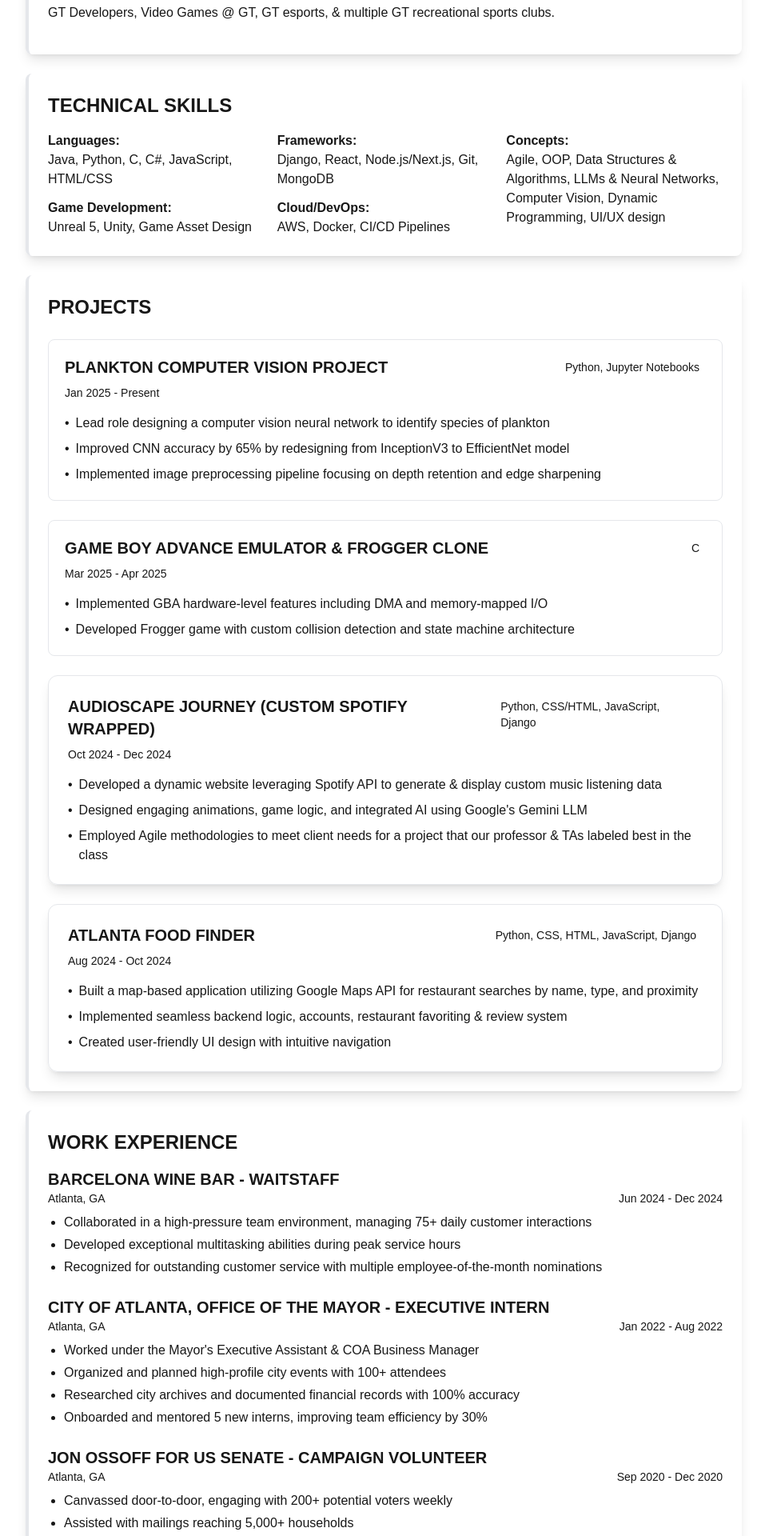
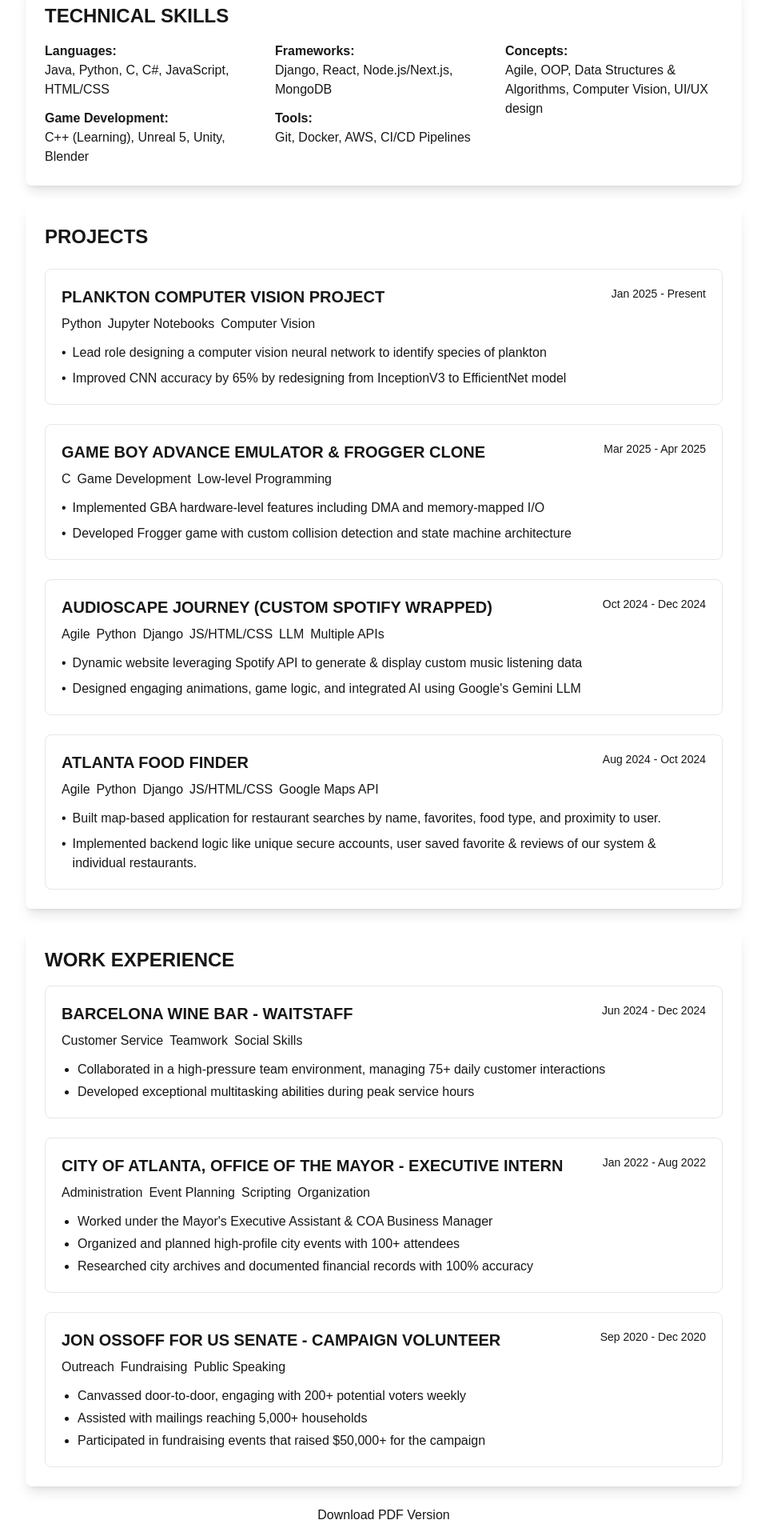
Before and after one commit to thatdudegrantt/personal-site, a Next.js app: page /resume in a window 1280 px wide. Shown: the part 620-2540 px from the top of the page at 80% size, without its empty margins (160-1117 px from the left). Built offline with nearby package versions, Linux system fonts and the light colour scheme; no server answers.

Commit message:
resume v2.3.3
finished version 2, and fixed some css styling bugs.

```diff
--- a/src/app/resume/page.js
+++ b/src/app/resume/page.js
@@ -24,8 +24,8 @@ export default function Resume() {
 
     // added expand sections
     const [expandedSections, setExpandedSections] = useState({
-        awards: true,
-        clubs: true
+        awards: false,
+        clubs: false
     });
     const toggleSection = (section) => {
         setExpandedSections(prev => ({
@@ -107,22 +107,20 @@ export default function Resume() {
                 </div>
 
                 {/* Education */}
-                <motion.div
-                    whileHover={cardVar.hover}
-                    whileTap={cardVar.tap}
-                    className="bg-base-100 rounded-lg shadow-lg p-6 border-l-4 border-primary"
-                >
+                <div className="bg-base-100 rounded-lg shadow-lg p-6">
                     <h2 className="text-2xl font-bold text-base-content mb-4">EDUCATION</h2>
                     <div className="mb-4">
+                        <div className="flex justify-between items-start">
                             <h3 className="text-xl font-semibold text-base-content">GEORGIA INSTITUTE OF TECHNOLOGY</h3>
-                        <div className="flex justify-between text-base-content">
-                            <span className="font-medium">Atlanta, GA</span>
-                            <span>Dec 2026</span>
+                            <span className="text-base-content">Dec 2026</span>
                         </div>
-                        <div className="mt-1">
+                        <div className="flex justify-between items-start">
                             <p className="text-base-content">Bachelor of Science in Computer Science</p>
+                            <span className="text-base-content">Atlanta, GA</span>
+                        </div>
+                        <div className="mt-2">
                             <p className="text-base-content italic">Threads: Media/Systems & Architecture</p>
-                            <p className="text-base-content">Minor in Economics</p>
+                            <p className="text-base-content italic">Minor in Economics</p>
                         </div>
 
                         {/* Expandable Awards */}
@@ -165,54 +163,51 @@ export default function Resume() {
                             )}
                         </div>
                     </div>
-                </motion.div>
+                </div>
 
                 {/* Technical Skills */}
-                <motion.div
-                    whileHover={cardVar.hover}
-                    whileTap={cardVar.tap}
-                    className="bg-base-100 rounded-lg shadow-lg p-6 border-l-4 border-secondary"
-                >
+                <div className="bg-base-100 rounded-lg shadow-lg p-6">
                     <h2 className="text-2xl font-bold text-base-content mb-4">TECHNICAL SKILLS</h2>
                     <div className="grid grid-cols-1 md:grid-cols-3 gap-4 text-base-content">
                         <div>
                             <h3 className="font-semibold">Languages:</h3>
                             <p>Java, Python, C, C#, JavaScript, HTML/CSS</p>
                             <h3 className="font-semibold mt-3">Game Development:</h3>
-                            <p>Unreal 5, Unity, Game Asset Design</p>
+                            <p>C++ (Learning), Unreal 5, Unity, Blender</p>
                         </div>
                         <div>
                             <h3 className="font-semibold">Frameworks:</h3>
-                            <p>Django, React, Node.js/Next.js, Git, MongoDB</p>
-                            <h3 className="font-semibold mt-3">Cloud/DevOps:</h3>
-                            <p>AWS, Docker, CI/CD Pipelines</p>
+                            <p>Django, React, Node.js/Next.js, MongoDB</p>
+                            <h3 className="font-semibold mt-3">Tools:</h3>
+                            <p>Git, Docker, AWS, CI/CD Pipelines</p>
                         </div>
                         <div>
                             <h3 className="font-semibold">Concepts:</h3>
-                            <p>Agile, OOP, Data Structures & Algorithms, LLMs & Neural Networks, Computer Vision,
-                                Dynamic Programming, UI/UX design</p>
+                            <p>Agile, OOP, Data Structures & Algorithms, Computer Vision, UI/UX design</p>
                         </div>
                     </div>
-                </motion.div>
+                </div>
 
                 {/* Projects - Card Style */}
+                <div className="bg-base-100 rounded-lg shadow-lg p-6">
+                    <h2 className="text-2xl font-bold text-base-content mb-6">PROJECTS</h2>
+                    <div className="space-y-6">
+                        {/* Plankton Computer Vision */}
                         <motion.div
                             whileHover={cardVar.hover}
                             whileTap={cardVar.tap}
-                    className="bg-base-100 rounded-lg shadow-lg p-6 border-l-4 border-accent"
+                            className="bg-base-200/50 rounded-lg p-5 border border-base-300"
                         >
-                    <h2 className="text-2xl font-bold text-base-content mb-6">PROJECTS</h2>
-                    <div className="space-y-6">
-                        {/* Plankton Computer Vision */}
-                        <div className="bg-base-200/50 rounded-lg p-5 border border-base-300">
                             <div className="flex justify-between items-start mb-2">
                                 <h3 className="text-xl font-bold text-base-content">PLANKTON COMPUTER VISION
                                     PROJECT</h3>
-                                <span className="text-sm bg-primary text-primary-content px-2 py-1 rounded">
-                  Python, Jupyter Notebooks
-                </span>
+                                <span className="text-sm text-base-content/70">Jan 2025 - Present</span>
                             </div>
-                            <p className="text-sm text-base-content mb-4">Jan 2025 - Present</p>
+                            <div className="flex flex-wrap gap-2 mb-3">
+                                <span className="badge badge-primary">Python</span>
+                                <span className="badge badge-primary">Jupyter Notebooks</span>
+                                <span className="badge badge-primary">Computer Vision</span>
+                            </div>
                             <ul className="space-y-2 text-base-content">
                                 <li className="flex items-start">
                                     <span className="mr-2">•</span>
@@ -222,24 +217,24 @@ export default function Resume() {
                                     <span className="mr-2">•</span>
                                     Improved CNN accuracy by 65% by redesigning from InceptionV3 to EfficientNet model
                                 </li>
-                                <li className="flex items-start">
-                                    <span className="mr-2">•</span>
-                                    Implemented image preprocessing pipeline focusing on depth retention and edge
-                                    sharpening
-                                </li>
                             </ul>
-                        </div>
-
+                        </motion.div>
                         {/* GBA Emulator */}
-                        <div className="bg-base-200/50 rounded-lg p-5 border border-base-300">
+                        <motion.div
+                            whileHover={cardVar.hover}
+                            whileTap={cardVar.tap}
+                            className="bg-base-200/50 rounded-lg p-5 border border-base-300"
+                        >
                             <div className="flex justify-between items-start mb-2">
                                 <h3 className="text-xl font-bold text-base-content">GAME BOY ADVANCE EMULATOR & FROGGER
                                     CLONE</h3>
-                                <span className="text-sm bg-primary text-primary-content px-2 py-1 rounded">
-                  C
-                </span>
+                                <span className="text-sm text-base-content/70">Mar 2025 - Apr 2025</span>
                             </div>
-                            <p className="text-sm text-base-content mb-4">Mar 2025 - Apr 2025</p>
+                            <div className="flex flex-wrap gap-2 mb-3">
+                                <span className="badge badge-primary">C</span>
+                                <span className="badge badge-primary">Game Development</span>
+                                <span className="badge badge-primary">Low-level Programming</span>
+                            </div>
                             <ul className="space-y-2 text-base-content">
                                 <li className="flex items-start">
                                     <span className="mr-2">•</span>
@@ -251,131 +246,149 @@ export default function Resume() {
                                     architecture
                                 </li>
                             </ul>
-                        </div>
+                        </motion.div>
 
                         {/* Audioscape Journey */}
-                        <div
-                            className="bg-base-100 rounded-xl shadow-lg overflow-hidden hover:shadow-xl transition-all duration-300 hover:-translate-y-1 border border-base-300">
-                            <div className="p-6">
+                        <motion.div
+                            whileHover={cardVar.hover}
+                            whileTap={cardVar.tap}
+                            className="bg-base-200/50 rounded-lg p-5 border border-base-300"
+                        >
                             <div className="flex justify-between items-start mb-2">
-                                    <h3 className="text-xl font-bold text-base-content">AUDIOSCAPE JOURNEY (CUSTOM
-                                        SPOTIFY WRAPPED)</h3>
-                                    <span className="text-sm bg-primary text-primary-content px-2 py-1 rounded">
-                                        Python, CSS/HTML, JavaScript, Django
-                                    </span>
+                                <h3 className="text-xl font-bold text-base-content">AUDIOSCAPE JOURNEY (CUSTOM SPOTIFY
+                                    WRAPPED)</h3>
+                                <span className="text-sm text-base-content/70">Oct 2024 - Dec 2024</span>
                             </div>
-                                <p className="text-sm text-base-content mb-4">Oct 2024 - Dec 2024</p>
+                            <div className="flex flex-wrap gap-2 mb-3">
+                                <span className="badge badge-primary">Agile</span>
+                                <span className="badge badge-primary">Python</span>
+                                <span className="badge badge-primary">Django</span>
+                                <span className="badge badge-primary">JS/HTML/CSS</span>
+                                <span className="badge badge-primary">LLM</span>
+                                <span className="badge badge-primary">Multiple APIs</span>
+                            </div>
                             <ul className="space-y-2 text-base-content">
                                 <li className="flex items-start">
                                     <span className="mr-2">•</span>
-                                        Developed a dynamic website leveraging Spotify API to generate & display custom
-                                        music listening data
+                                    Dynamic website leveraging Spotify API to generate & display custom music listening
+                                    data
                                 </li>
                                 <li className="flex items-start">
                                     <span className="mr-2">•</span>
-                                        Designed engaging animations, game logic, and integrated AI using Google's
-                                        Gemini LLM
+                                    Designed engaging animations, game logic, and integrated AI using Google's Gemini
+                                    LLM
+                                </li>
+                            </ul>
+                        </motion.div>
+
+                        {/* Atlanta Food Finder */}
+                        <motion.div
+                            whileHover={cardVar.hover}
+                            whileTap={cardVar.tap}
+                            className="bg-base-200/50 rounded-lg p-5 border border-base-300"
+                        >
+                            <div className="flex justify-between items-start mb-2">
+                                <h3 className="text-xl font-bold text-base-content">ATLANTA FOOD FINDER</h3>
+                                <span className="text-sm text-base-content/70">Aug 2024 - Oct 2024</span>
+                            </div>
+                            <div className="flex flex-wrap gap-2 mb-3">
+                                <span className="badge badge-primary">Agile</span>
+                                <span className="badge badge-primary">Python</span>
+                                <span className="badge badge-primary">Django</span>
+                                <span className="badge badge-primary">JS/HTML/CSS</span>
+                                <span className="badge badge-primary">Google Maps API</span>
+                            </div>
+                            <ul className="space-y-2 text-base-content">
+                                <li className="flex items-start">
+                                    <span className="mr-2">•</span>
+                                    Built map-based application for restaurant searches by name, favorites, food type, and proximity to user.
                                 </li>
                                 <li className="flex items-start">
                                     <span className="mr-2">•</span>
-                                        Employed Agile methodologies to meet client needs for a project that our
-                                        professor & TAs labeled best in the class
+                                    Implemented backend logic like unique secure accounts, user saved favorite & reviews of our system & individual restaurants.
                                 </li>
                             </ul>
+                        </motion.div>
+
                     </div>
                 </div>
 
-                        {/* Atlanta Food Finder */}
-                        <div
-                            className="bg-base-100 rounded-xl shadow-lg overflow-hidden hover:shadow-xl transition-all duration-300 hover:-translate-y-1 border border-base-300">
-                            <div className="p-6">
-                                <div className="flex justify-between items-start mb-2">
-                                    <h3 className="text-xl font-bold text-base-content">ATLANTA FOOD FINDER</h3>
-                                    <span className="text-sm bg-primary text-primary-content px-2 py-1 rounded">
-                                        Python, CSS, HTML, JavaScript, Django
-                                    </span>
-                                </div>
-                                <p className="text-sm text-base-content mb-4">Aug 2024 - Oct 2024</p>
-                                <ul className="space-y-2 text-base-content">
-                                    <li className="flex items-start">
-                                        <span className="mr-2">•</span>
-                                        Built a map-based application utilizing Google Maps API for restaurant searches
-                                        by name, type, and proximity
-                                    </li>
-                                    <li className="flex items-start">
-                                        <span className="mr-2">•</span>
-                                        Implemented seamless backend logic, accounts, restaurant favoriting & review
-                                        system
-                                    </li>
-                                    <li className="flex items-start">
-                                        <span className="mr-2">•</span>
-                                        Created user-friendly UI design with intuitive navigation
-                                    </li>
-                                </ul>
-                            </div>
-                        </div>
-
-                    </div>
-                </motion.div>
-
                 {/* Work Experience */}
+                <div className="bg-base-100 rounded-lg shadow-lg p-6">
+                    <h2 className="text-2xl font-bold text-base-content mb-4">WORK EXPERIENCE</h2>
+                    <div className="space-y-6">
+                        {/* Barcelona Wine Bar */}
                         <motion.div
                             whileHover={cardVar.hover}
                             whileTap={cardVar.tap}
-                    className="bg-base-100 rounded-lg shadow-lg p-6 border-l-4 border-primary"
+                            className="bg-base-200/50 rounded-lg p-5 border border-base-300"
                         >
-                    <h2 className="text-2xl font-bold text-base-content mb-4">WORK EXPERIENCE</h2>
-                    <div className="space-y-6">
-                        {/* Barcelona Wine Bar */}
-                        <div>
-                            <h3 className="text-xl font-semibold text-base-content">BARCELONA WINE BAR - WAITSTAFF</h3>
-                            <div className="flex justify-between text-sm mb-2">
-                                <span className="text-base-content">Atlanta, GA</span>
-                                <span className="text-base-content">Jun 2024 - Dec 2024</span>
+                            <div className="flex justify-between items-start mb-2">
+                                <h3 className="text-xl font-semibold text-base-content">BARCELONA WINE BAR -
+                                    WAITSTAFF</h3>
+                                <span className="text-sm text-base-content/70">Jun 2024 - Dec 2024</span>
+                            </div>
+                            <div className="flex flex-wrap gap-2 mb-3">
+                                <span className="badge badge-primary">Customer Service</span>
+                                <span className="badge badge-primary">Teamwork</span>
+                                <span className="badge badge-primary">Social Skills</span>
                             </div>
                             <ul className="list-disc pl-5 space-y-1 text-base-content">
                                 <li>Collaborated in a high-pressure team environment, managing 75+ daily customer
                                     interactions
                                 </li>
                                 <li>Developed exceptional multitasking abilities during peak service hours</li>
-                                <li>Recognized for outstanding customer service with multiple employee-of-the-month
-                                    nominations
-                                </li>
                             </ul>
-                        </div>
+                        </motion.div>
 
                         {/* City of Atlanta */}
-                        <div>
-                            <h3 className="text-xl font-semibold text-base-content">CITY OF ATLANTA, OFFICE OF THE MAYOR
-                                - EXECUTIVE INTERN</h3>
-                            <div className="flex justify-between text-sm mb-2">
-                                <span className="text-base-content">Atlanta, GA</span>
-                                <span className="text-base-content">Jan 2022 - Aug 2022</span>
+                        <motion.div
+                            whileHover={cardVar.hover}
+                            whileTap={cardVar.tap}
+                            className="bg-base-200/50 rounded-lg p-5 border border-base-300"
+                        >
+                            <div className="flex justify-between items-start mb-2">
+                                <h3 className="text-xl font-semibold text-base-content">CITY OF ATLANTA, OFFICE OF THE
+                                    MAYOR - EXECUTIVE INTERN</h3>
+                                <span className="text-sm text-base-content/70">Jan 2022 - Aug 2022</span>
+                            </div>
+                            <div className="flex flex-wrap gap-2 mb-3">
+                                <span className="badge badge-primary">Administration</span>
+                                <span className="badge badge-primary">Event Planning</span>
+                                <span className="badge badge-primary">Scripting</span>
+                                <span className="badge badge-primary">Organization</span>
                             </div>
                             <ul className="list-disc pl-5 space-y-1 text-base-content">
                                 <li>Worked under the Mayor's Executive Assistant & COA Business Manager</li>
                                 <li>Organized and planned high-profile city events with 100+ attendees</li>
                                 <li>Researched city archives and documented financial records with 100% accuracy</li>
-                                <li>Onboarded and mentored 5 new interns, improving team efficiency by 30%</li>
                             </ul>
-                        </div>
+                        </motion.div>
 
                         {/* Ossoff Campaign */}
-                        <div>
-                            <h3 className="text-xl font-semibold text-base-content">JON OSSOFF FOR US SENATE - CAMPAIGN
-                                VOLUNTEER</h3>
-                            <div className="flex justify-between text-sm mb-2">
-                                <span className="text-base-content">Atlanta, GA</span>
-                                <span className="text-base-content">Sep 2020 - Dec 2020</span>
+                        <motion.div
+                            whileHover={cardVar.hover}
+                            whileTap={cardVar.tap}
+                            className="bg-base-200/50 rounded-lg p-5 border border-base-300"
+                        >
+                            <div className="flex justify-between items-start mb-2">
+                                <h3 className="text-xl font-semibold text-base-content">JON OSSOFF FOR US SENATE -
+                                    CAMPAIGN VOLUNTEER</h3>
+                                <span className="text-sm text-base-content/70">Sep 2020 - Dec 2020</span>
+                            </div>
+                            <div className="flex flex-wrap gap-2 mb-3">
+                                <span className="badge badge-primary">Outreach</span>
+                                <span className="badge badge-primary">Fundraising</span>
+                                <span className="badge badge-primary">Public Speaking</span>
                             </div>
                             <ul className="list-disc pl-5 space-y-1 text-base-content">
                                 <li>Canvassed door-to-door, engaging with 200+ potential voters weekly</li>
                                 <li>Assisted with mailings reaching 5,000+ households</li>
                                 <li>Participated in fundraising events that raised $50,000+ for the campaign</li>
                             </ul>
+                        </motion.div>
                     </div>
                 </div>
-                </motion.div>
 
                 {/* PDF Download */}
                 <motion.div
```
Lines whose indentation alone changed are shown as unchanged.
